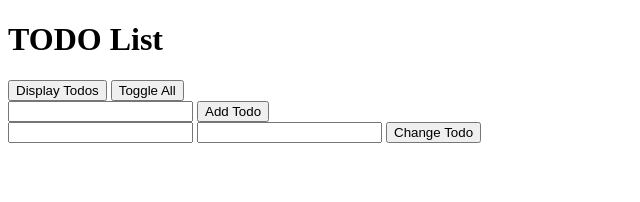
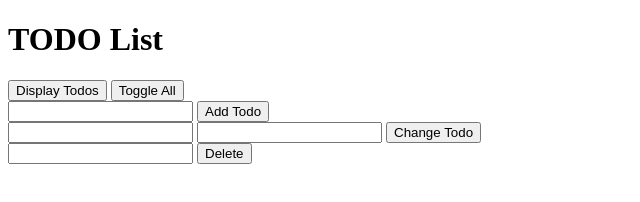
Before and after one commit to fpigeon/practicalJavascript, a plain HTML site: page index.html in a window 1280 px wide. Shown: the whole page, without its empty margins (0-640 px from the left). Drawn offline with Linux system fonts and the light colour scheme.

Commit message:
adds delete todo from frontend

```diff
--- a/index.html
+++ b/index.html
@@ -19,7 +19,10 @@
         <input id="changeTodoTextInput" type="text">
         <button onclick="handlers.changeTodo()">Change Todo</button>
     </div>
-
+    <div>
+        <input id="deleteTodoPositionInput" type="number">
+        <button onclick="handlers.deleteTodo()">Delete</button>
+    </div>
     <script src="scripts.js"></script>
 </body>
 </html>
--- a/scripts.js
+++ b/scripts.js
@@ -78,5 +78,10 @@ var handlers = {
         todosList.changeTodo(changeTodoPositionInput.valueAsNumber, changeTodoTextInput.value);
         changeTodoPositionInput.value = '';
         changeTodoTextInput.value = '';
+    },
+    deleteTodo: function() {
+        var deleteTodoPositionInput = document.getElementById('deleteTodoPositionInput');
+        todosList.deleteTodo(deleteTodoPositionInput.valueAsNumber);
+        deleteTodoPositionInput.value = '';
     }
 };
```
